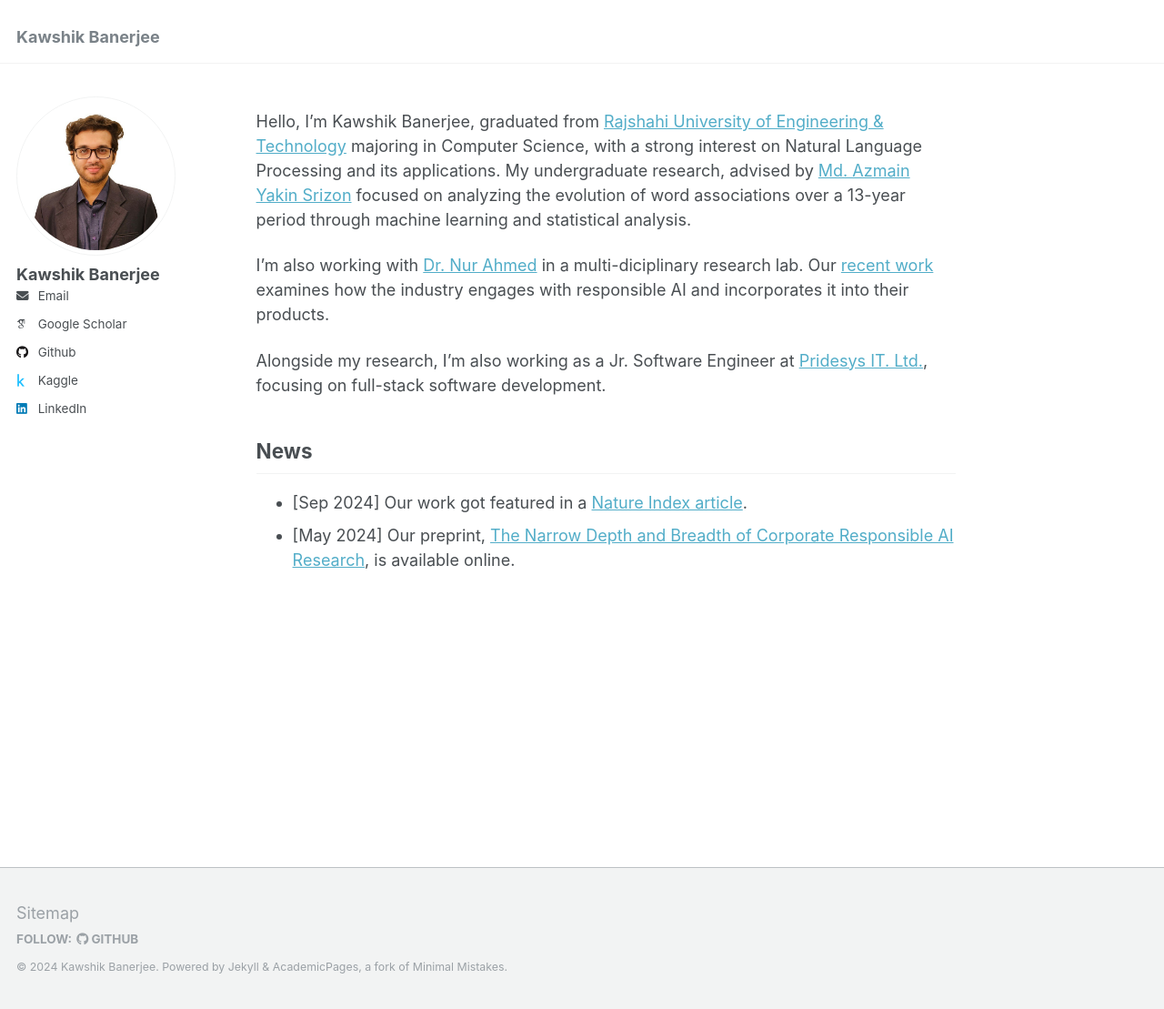
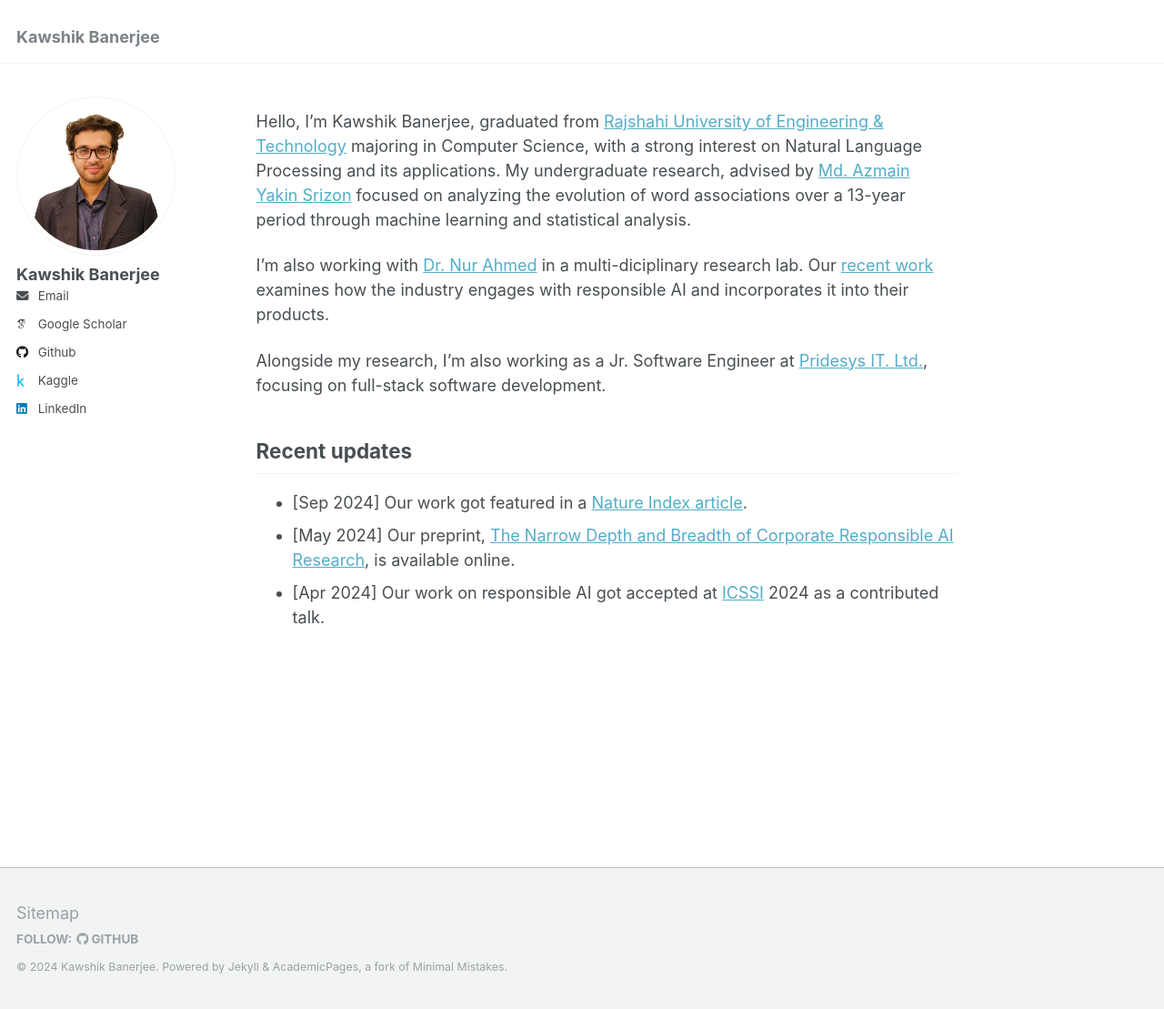
Before and after one commit to KawshikBanerjee/kawshikbanerjee.github.io, a Jekyll site: the page built from _pages/about.md, in a window 1280 px wide and 1109 px high. Shown: the whole window at 91% size. Built offline with Jekyll 4.4.1, drawn with Linux system fonts in a browser that asks for light colours; some web fonts are replaced.

Commit message:
icssi acceptance added

```diff
--- a/_pages/about.md
+++ b/_pages/about.md
@@ -13,10 +13,11 @@ I'm also working with [Dr. Nur Ahmed](https://www.nurahmed.com/home) in a multi-
 
 Alongside my research, I'm also working as a Jr. Software Engineer at [Pridesys IT. Ltd.](https://pridesys.com/), focusing on full-stack software development.
 
-## News
+## Recent updates
 
 - [Sep 2024] Our work got featured in a [Nature Index article](https://www.nature.com/articles/d41586-024-02985-3).
 - [May 2024] Our preprint, [The Narrow Depth and Breadth of Corporate Responsible AI Research](https://arxiv.org/abs/2405.12193), is available online.
+- [Apr 2024] Our work on responsible AI got accepted at [ICSSI](https://www.icssi.org/) 2024 as a contributed talk.
 
 <!-- default texts; safe to comment out -->
 <!-- This is the front page of a website that is powered by the [Academic Pages template](https://github.com/academicpages/academicpages.github.io) and hosted on GitHub pages. [GitHub pages](https://pages.github.com) is a free service in which websites are built and hosted from code and data stored in a GitHub repository, automatically updating when a new commit is made to the respository. This template was forked from the [Minimal Mistakes Jekyll Theme](https://mmistakes.github.io/minimal-mistakes/) created by Michael Rose, and then extended to support the kinds of content that academics have: publications, talks, teaching, a portfolio, blog posts, and a dynamically-generated CV. You can fork [this repository](https://github.com/academicpages/academicpages.github.io) right now, modify the configuration and markdown files, add your own PDFs and other content, and have your own site for free, with no ads! An older version of this template powers my own personal website at [stuartgeiger.com](http://stuartgeiger.com), which uses [this Github repository](https://github.com/staeiou/staeiou.github.io).
```
